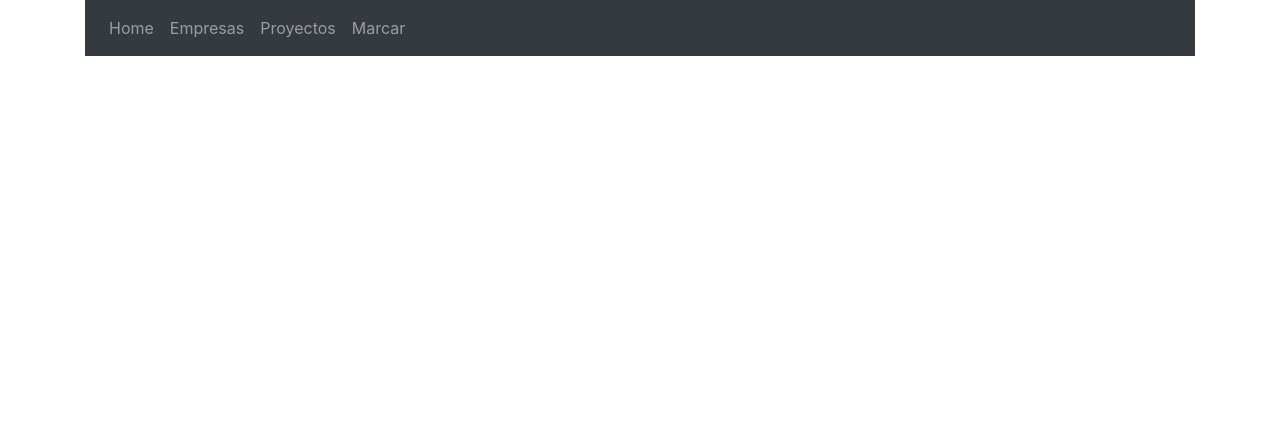
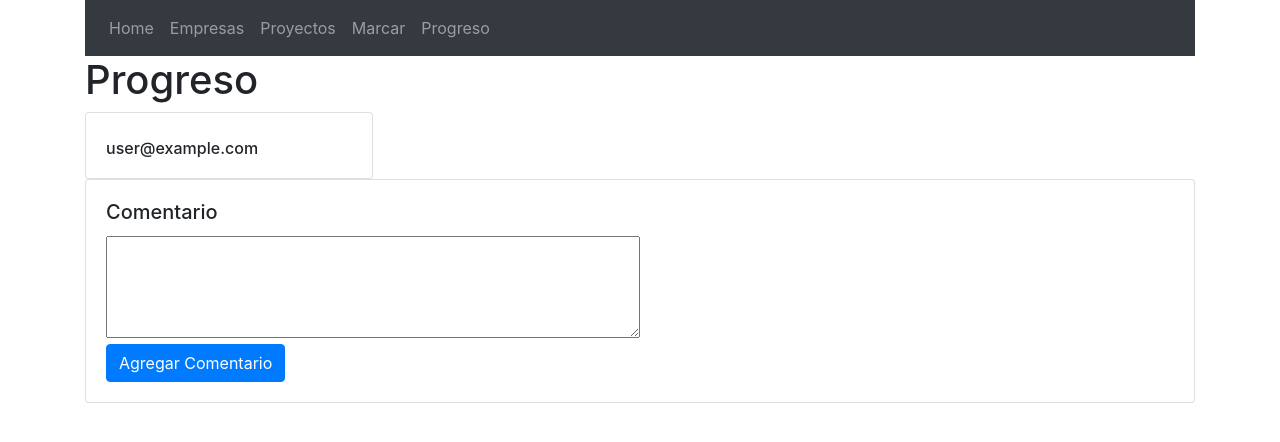
Before and after one commit to pedropablopinzon/stp-web, a React (Create React App) app: page /progressLog in a window 1280 px wide. Shown: the top 442 px of the page. Built offline with nearby package versions, Linux system fonts and the light colour scheme; no server answers; sample sign-in values are in the browser's storage.

Commit message:
feat: progress log

```diff
--- a/src/components/App.tsx
+++ b/src/components/App.tsx
@@ -15,6 +15,7 @@ import Home from './Home';
 import CheckInOut from '../screens/CheckInOut';
 import { Projects } from '../screens/Projects';
 import { Business } from '../screens/Business';
+import { ProgressLog } from '../screens/ProgressLog';
 import Navigationbar from './ui/Navigationbar';
 
 function App() {
@@ -25,7 +26,7 @@ function App() {
         {/* <div className="w-100" style={{ maxWidth: '400px' }}> */}
         <Router>
           <AuthProvider>
-              <Navigationbar/>
+            <Navigationbar />
             <Switch>
               <PrivateRoute exact path="/" component={Home} />
               {/* <PrivateRoute exact path="/" component={Dashboard} /> */}
@@ -34,6 +35,7 @@ function App() {
               <PrivateRoute path="/checkInOut" component={CheckInOut} />
               <PrivateRoute path="/projects" component={Projects} />
               <PrivateRoute path="/business" component={Business} />
+              <PrivateRoute path="/progressLog" component={ProgressLog} />
 
               <Route path="/signup" component={Signup} />
               <Route path="/login" component={Login} />
--- /dev/null
+++ b/src/components/WorkingProject.tsx
@@ -0,0 +1,23 @@
+import React from 'react';
+import { Card } from 'react-bootstrap';
+
+import { useAuth } from '../contexts/AuthContext';
+
+export const WorkingProject = () => {
+  const { currentUser } = useAuth();
+
+  const workingProjectId = localStorage.getItem('workingProjectId');
+  const workingProjectName = localStorage.getItem('workingProjectName');
+  const workingProjectCheckInAt = localStorage.getItem('workingProjectCheckInAt');
+
+  return (
+    <>
+      <Card style={{ width: '18rem' }}>
+        <Card.Body>
+          <Card.Title>{workingProjectName}</Card.Title>
+          <Card.Subtitle>{currentUser.email}</Card.Subtitle>
+        </Card.Body>
+      </Card>
+    </>
+  );
+};
--- a/src/components/ui/Navigationbar.tsx
+++ b/src/components/ui/Navigationbar.tsx
@@ -18,8 +18,11 @@ const Navigationbar = () => {
             <NavLink eventKey="3" as={Link} to="/projects">
               Proyectos
             </NavLink>
-            <NavLink eventKey="3" as={Link} to="/checkInOut">
+            <NavLink eventKey="4" as={Link} to="/checkInOut">
               Marcar
+            </NavLink>
+            <NavLink eventKey="5" as={Link} to="/progressLog">
+              Progreso
             </NavLink>
           </Nav>
         </Navbar.Collapse>
--- a/src/interfaces/logCheckInOut.interface.ts
+++ b/src/interfaces/logCheckInOut.interface.ts
@@ -1,6 +1,7 @@
 export interface ILogCheckInOut {
   documentId?: string;
   projectId?: string;
+  projectName?: string;
   userId?: string;
   checkOut?: boolean;
   email?: string;
--- a/src/screens/CheckInOut.tsx
+++ b/src/screens/CheckInOut.tsx
@@ -48,7 +48,6 @@ export default function CheckInOut() {
     return logs;
   };
 
-
   useEffect(() => {
     fetchProjects().then((data) => setProjects(data));
   }, []);
@@ -57,6 +56,8 @@ export default function CheckInOut() {
     const data: ILogCheckInOut = {
       // @ts-ignore
       projectId: selectedProject.documentId,
+      // @ts-ignore
+      projectName: selectedProject.name,
       userId: currentUser.uid,
       checkOut: false,
       email: currentUser.email,
@@ -65,7 +66,13 @@ export default function CheckInOut() {
       checkInAt: new Date(),
     };
 
-    await addDocument('logCheckInOut', data);
+    const result = await addDocument('logCheckInOut', data);
+
+    localStorage.setItem('workingProjectId', result.id);
+    // @ts-ignore
+    localStorage.setItem('workingProjectName', data.projectName);
+    // @ts-ignore
+    localStorage.setItem('workingProjectCheckInAt', data.checkInAt);
 
     // @ts-ignore
     fetchLogs(selectedProject.documentId, currentUser.uid).then((data) => setLogs(data));
--- /dev/null
+++ b/src/screens/ProgressLog.tsx
@@ -0,0 +1,81 @@
+import React, { useState } from 'react';
+import { Button, Card, Form } from 'react-bootstrap';
+
+import { WorkingProject } from '../components/WorkingProject';
+import { useAuth } from '../contexts/AuthContext';
+import { IProgressLog } from '../interfaces/progressLog.interface';
+import { addDocument } from '../modules/db';
+
+export const ProgressLog = () => {
+  const { currentUser } = useAuth();
+  const collectionName = 'progressLog';
+  const defaultDocument: IProgressLog = {
+    documentId: null,
+    projectId: '',
+    projectName: '',
+    comment: '',
+    status: 'ACTIVE',
+  };
+
+  const workingProjectId = localStorage.getItem('workingProjectId');
+  const workingProjectName = localStorage.getItem('workingProjectName');
+  const workingProjectCheckInAt = localStorage.getItem('workingProjectCheckInAt');
+
+  const [items, setItems] = useState<any[]>([]);
+  const [selectedDocument, setSelectedDocument] = useState<IProgressLog>(defaultDocument);
+
+  const saveDocument = async () => {
+    const newData: IProgressLog = {
+      projectId: workingProjectId!,
+      projectName: workingProjectName!,
+      comment: selectedDocument.comment!,
+      createdByEmail: currentUser.email,
+
+      status: 'ACTIVE',
+      createdAt: new Date(),
+      createdBy: currentUser.uid,
+    };
+    const result = await addDocument(collectionName, newData);
+    newData.documentId = result.id;
+
+    items.push(newData);
+
+    setItems(items);
+    setSelectedDocument(defaultDocument);
+  };
+
+  const onInputChange = (event: any) => {
+    const { name, value } = event.target;
+
+    setSelectedDocument({ ...selectedDocument, [name]: value });
+  };
+
+  return (
+    <>
+      <h1>Progreso</h1>
+      <WorkingProject />
+
+      <Card>
+        <Card.Body>
+          <Card.Title>Comentario</Card.Title>
+          <textarea
+            id="w3review"
+            name="w3review"
+            // @ts-ignore
+            rows="4"
+            // @ts-ignore
+            cols="50"
+            // @ts-ignore
+            name="comment"
+            value={selectedDocument.comment}
+            onChange={onInputChange}
+          ></textarea>
+          <br />
+          <Button variant="primary" onClick={saveDocument}>
+            Agregar Comentario
+          </Button>
+        </Card.Body>
+      </Card>
+    </>
+  );
+};
```
Also changed, not shown: src/components/ui/PageHeading.js (deleted, +0 -11 lines), src/interfaces/progressLog.interface.ts (added, +17 -0 lines), src/screens/xHome.tsx (deleted, +0 -52 lines). Lines whose indentation alone changed are shown as unchanged.
